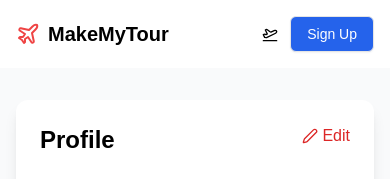
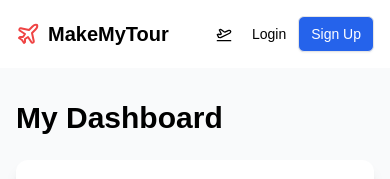
Before and after one commit to Krishna-Mittall/MakeMyTrip, a Next.js app in the folder makemytour/: page /profile in a window 390 px wide. Shown: the top 179 px of the page. Built offline with nearby package versions, Linux system fonts and the light colour scheme; no server answers.

Commit message:
Add Login and My Dashboard buttons

```diff
--- a/makemytour/src/api/index.js
+++ b/makemytour/src/api/index.js
@@ -6,8 +6,9 @@ export const BACKEND_URL =
 
 export const login = async (email, password) => {
   try {
-    const url = `${BACKEND_URL}/user/login?email=${email}&password=${password}`;
-    const res = await axios.post(url);
+    const res = await axios.post(`${BACKEND_URL}/user/login`, null, {
+      params: { email, password },
+    });
     const data = res.data;
     // console.log(data);
     return data;
--- a/makemytour/src/components/Navbar.tsx
+++ b/makemytour/src/components/Navbar.tsx
@@ -1,6 +1,6 @@
 import React from "react";
 import SignupDialog from "./SignupDialog";
-import { LogOut, Plane, PlaneTakeoff, User } from "lucide-react";
+import { LayoutDashboard, LogOut, Plane, PlaneTakeoff, User } from "lucide-react";
 import NotificationBell from "./NotificationBell";
 import { useDispatch, useSelector } from "react-redux";
 import {
@@ -43,6 +43,11 @@ const Navbar = () => {
                 </Button>
               )}
 
+              <Button variant="ghost" className="px-2 sm:px-4" onClick={() => router.push("/profile")}>
+                <LayoutDashboard className="w-4 h-4 sm:mr-2" />
+                <span className="hidden sm:inline">My Dashboard</span>
+              </Button>
+
               <DropdownMenu>
                 <DropdownMenuTrigger asChild>
                   <Button
@@ -70,7 +75,7 @@ const Navbar = () => {
                   <DropdownMenuSeparator />
                   <DropdownMenuItem onClick={() => router.push("/profile")}>
                     <User className="mr-2 h-4 w-4" />
-                    <span>Profile</span>
+                    <span>My Dashboard</span>
                   </DropdownMenuItem>
                   <DropdownMenuItem onClick={() => logout()}>
                     <LogOut className="mr-2 h-4 w-4" />
@@ -80,16 +85,26 @@ const Navbar = () => {
               </DropdownMenu>
             </>
           ) : (
+            <>
+              <SignupDialog
+                defaultMode="login"
+                trigger={
+                  <Button variant="ghost" className="px-2 sm:px-4">
+                    Login
+                  </Button>
+                }
+              />
               <SignupDialog
                 trigger={
                   <Button
                     variant="outline"
-                  className="bg-blue-600  text-white hover:bg-blue-700"
+                    className="bg-blue-600  text-white hover:bg-blue-700 px-3 sm:px-4"
                   >
                     Sign Up
                   </Button>
                 }
               />
+            </>
           )}
         </div>
       </div>
--- a/makemytour/src/components/SignupDialog.tsx
+++ b/makemytour/src/components/SignupDialog.tsx
@@ -13,8 +13,10 @@ import { Input } from "./ui/input";
 import { signup, login } from "../api";
 import { setUser } from "@/store";
 import { useDispatch } from "react-redux";
-const SignupDialog = ({trigger}:any) => {
-  const [isSignup, setIsSignup] = useState(true);
+const SignupDialog = ({trigger, defaultMode = "signup"}:any) => {
+  const [isSignup, setIsSignup] = useState(defaultMode !== "login");
+  const [message, setMessage] = useState("");
+  const [error, setError] = useState("");
   const [firstName, setFirstName] = useState("");
   const [lastName, setLastName] = useState("");
   const [email, setEmail] = useState("");
@@ -24,29 +26,51 @@ const SignupDialog = ({trigger}:any) => {
   const dispatch = useDispatch();
   const handleAuth = async (e: React.FormEvent) => {
     e.preventDefault();
+    setError("");
+    setMessage("");
     if (isSignup) {
       try {
-        const signin = await signup(
+        await signup(
           firstName,
           lastName,
           email,
           phoneNumber,
           password
         );
-        dispatch(setUser(signin));
-      } catch (error) {
+        // account is created - now ask the user to sign in with it
+        setIsSignup(false);
+        setFirstName("");
+        setLastName("");
+        setPhoneNumber("");
+        setPassword("");
+        setMessage("Account created successfully! Please log in to continue.");
+      } catch (error: any) {
         console.log(error);
+        setError(
+          error?.response?.data?.message ||
+            "Could not create the account. This email may already be registered."
+        );
       }
     } else {
       try {
         const data = await login(email, password);
+        if (!data) {
+          setError("Invalid email or password.");
+          return;
+        }
         dispatch(setUser(data));
         setopem(false);
         clearform();
       } catch (error) {
         console.log(error);
+        setError("Could not log in right now. Please try again in a moment.");
       }
     }
+  };
+  const switchMode = (signupMode: boolean) => {
+    setIsSignup(signupMode);
+    setError("");
+    setMessage("");
   };
   const clearform = () => {
     setFirstName("");
@@ -55,8 +79,16 @@ const SignupDialog = ({trigger}:any) => {
     setPassword("");
     setPhoneNumber("");
   };
+  const handleOpenChange = (value: boolean) => {
+    setopem(value);
+    if (value) {
+      setIsSignup(defaultMode !== "login");
+      setError("");
+      setMessage("");
+    }
+  };
   return (
-    <Dialog open={open} onOpenChange={setopem}>
+    <Dialog open={open} onOpenChange={handleOpenChange}>
       <DialogTrigger asChild>
         {trigger}
       </DialogTrigger>
@@ -71,6 +103,16 @@ const SignupDialog = ({trigger}:any) => {
               : "Enter your credentials to access your account."}
           </DialogDescription>
         </DialogHeader>
+        {message && (
+          <p className="text-sm rounded-md bg-green-50 text-green-700 border border-green-200 px-3 py-2">
+            {message}
+          </p>
+        )}
+        {error && (
+          <p className="text-sm rounded-md bg-red-50 text-red-700 border border-red-200 px-3 py-2">
+            {error}
+          </p>
+        )}
         <form onSubmit={handleAuth} className="space-y-4 py-4">
           {isSignup && (
             <div className="grid grid-cols-2 gap-4">
@@ -141,7 +183,7 @@ const SignupDialog = ({trigger}:any) => {
               <Button
                 variant="link"
                 className="p-0 text-blue-600"
-                onClick={() => setIsSignup(false)}
+                onClick={() => switchMode(false)}
               >
                 Login
               </Button>
@@ -152,7 +194,7 @@ const SignupDialog = ({trigger}:any) => {
               <Button
                 variant="link"
                 className="p-0 text-blue-600"
-                onClick={() => setIsSignup(true)}
+                onClick={() => switchMode(true)}
               >
                 Sign Up
               </Button>
--- a/makemytour/src/pages/profile/index.tsx
+++ b/makemytour/src/pages/profile/index.tsx
@@ -132,6 +132,7 @@ const index = () => {
   return (
     <div className="min-h-screen bg-gray-50 pt-8 px-4">
       <div className="max-w-6xl mx-auto">
+        <h1 className="text-3xl font-bold mb-6">My Dashboard</h1>
         <div className="grid grid-cols-1 md:grid-cols-3 gap-8">
           {/* Profile Section */}
           <div className="md:col-span-1">
```
Lines whose indentation alone changed are shown as unchanged.
